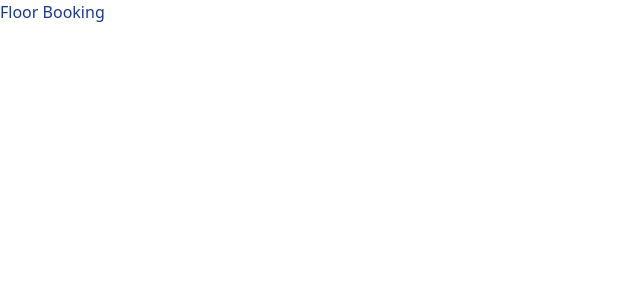
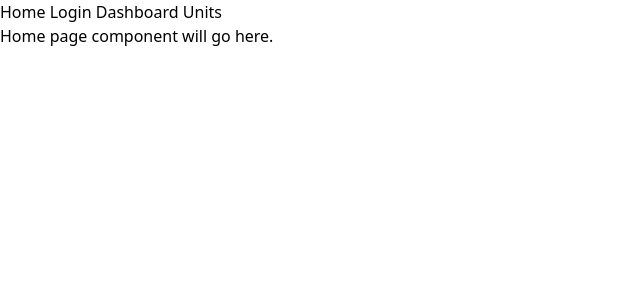
Before and after one commit to Bdavis49382/FloorBooking, a Svelte app: page / in a window 1280 px wide. Shown: the top 300 px of the page, without its empty margins (0-640 px from the left). Built offline with nearby package versions, Linux system fonts and the light colour scheme.

Commit message:
added routing setup

```diff
--- a/package.json
+++ b/package.json
@@ -15,6 +15,7 @@
   },
   "dependencies": {
     "@tailwindcss/vite": "^4.0.13",
+    "svelte-routing": "^2.13.0",
     "tailwindcss": "^4.0.13"
   }
 }
--- a/src/App.svelte
+++ b/src/App.svelte
@@ -1,12 +1,34 @@
 <script>
-  import svelteLogo from './assets/svelte.svg'
-  import viteLogo from '/vite.svg'
-  import Counter from './lib/Counter.svelte'
+  import { Router, Link, Route} from "svelte-routing";
+  import Counter from "./lib/Counter.svelte";
+
+  export let url = "";
 </script>
 
-<main>
-  <h1 class="text-blue-900">Floor Booking</h1>
-</main>
+<Router { url }>
+  <nav>
+    <Link to="/">Home</Link>
+    <Link to="/login">Login</Link>
+    <Link to="/dashboard">Dashboard</Link>
+    <Link to="/units/1">Units</Link>
+  </nav>
+  <div>
+    <Route path="/login">
+      <p>Login page component will go here.</p>
+    </Route>
+    <Route path="/dashboard">
+      <p>Dashboard page component will go here.</p>
+    </Route>
+    <Route path="/units/:id" let:params>
+      <p>Units page component for complex {params.id} will go here.</p>
+    </Route>
+    <Route path="/">
+      <p>Home page component will go here.</p>
+    </Route>
+  </div>
+
+</Router>
+
 
 <style>
 </style>
```
Also changed, not shown: 1 other file (tests, documents, lock files or other folders).
